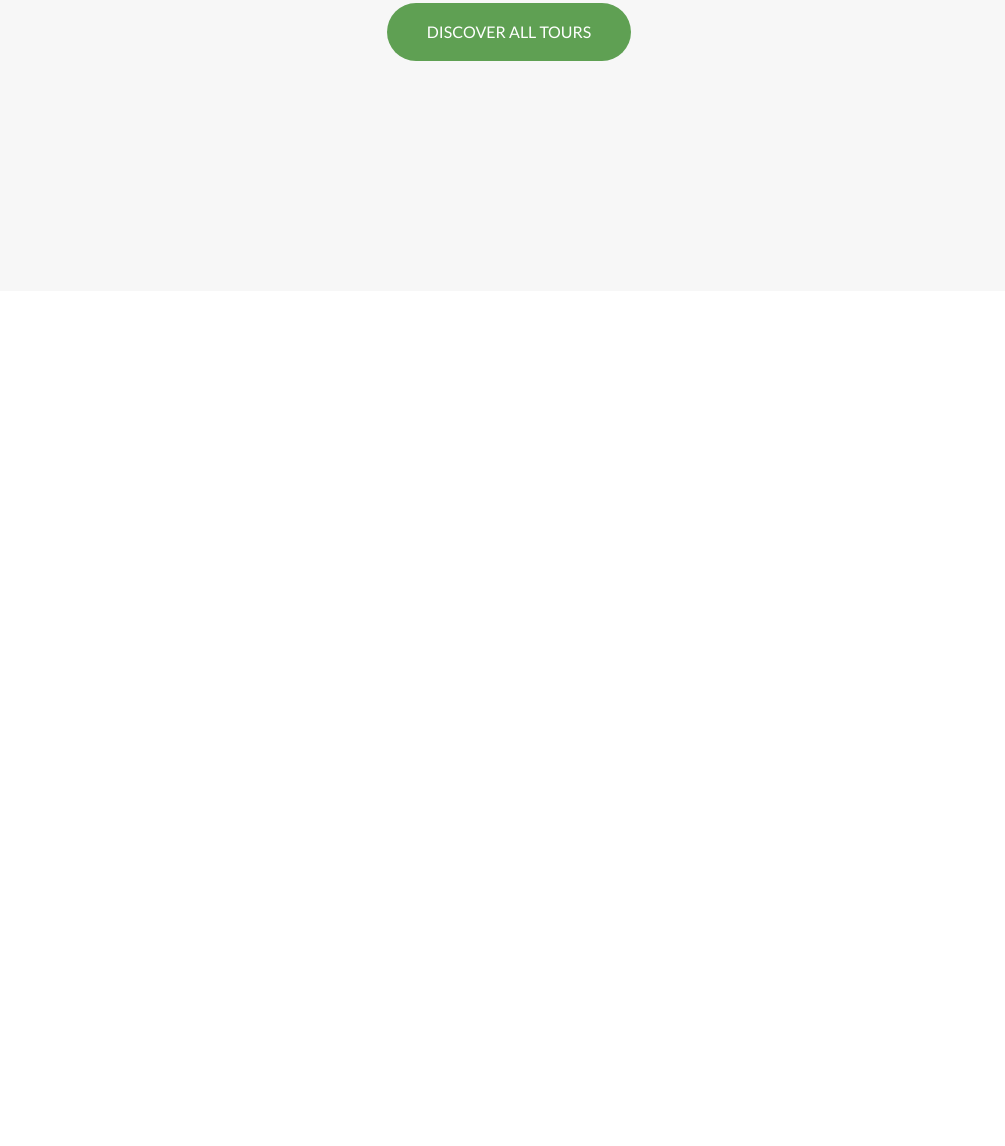
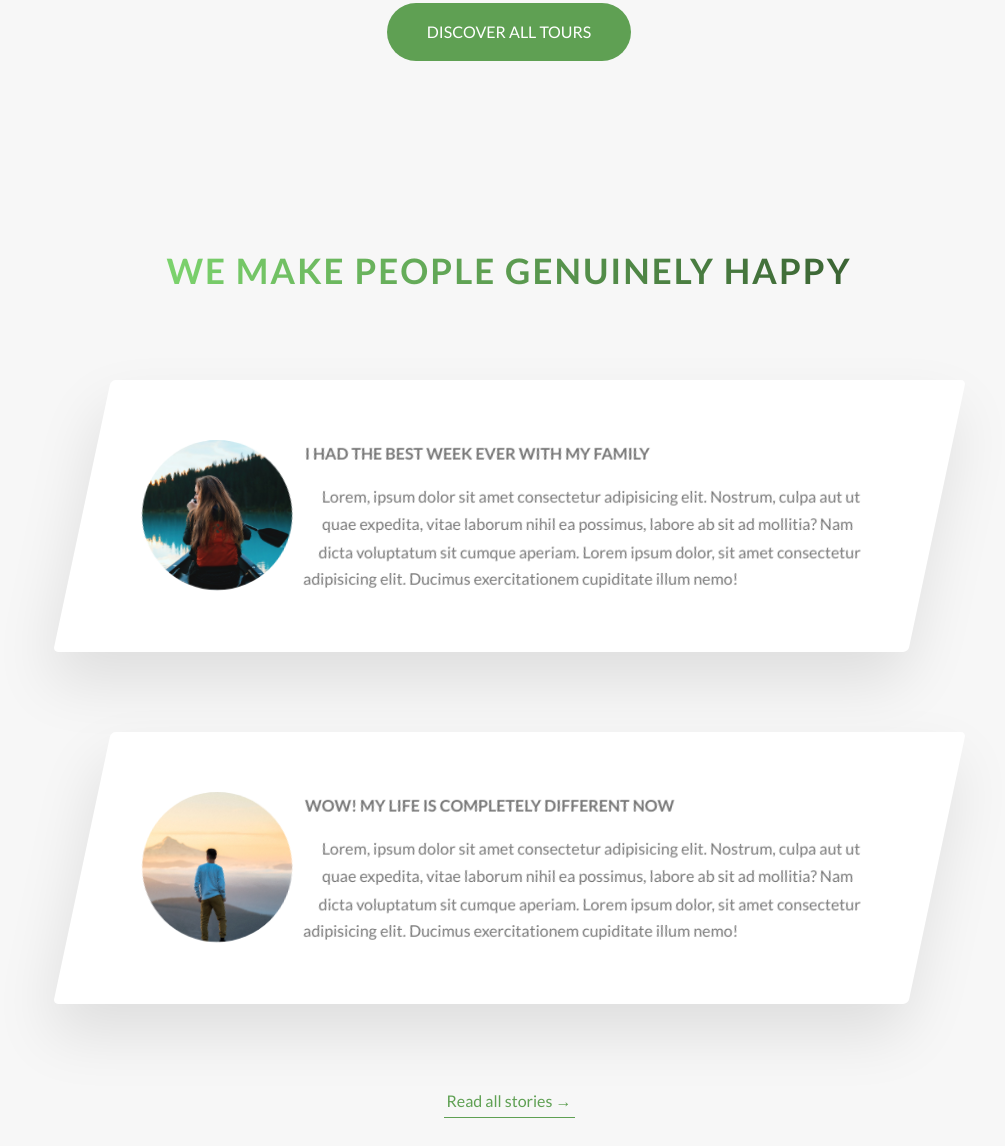
Before and after one commit to patrycjanie/Oudoor-tours, a website: page index.html in a window 1280 px wide. Shown: the part 3137-4283 px from the top of the page, without its empty margins (131-1136 px from the left). Before the commit the page ends 3458 px from the top, so only its background shows below. Drawn offline with Linux system fonts and the light colour scheme.

Commit message:
adding section-story

```diff
--- a/index.html
+++ b/index.html
@@ -218,6 +218,51 @@
                     <a href="#" class="btn btn--green btn--animated">Discover all tours</a>
                 </div>
             </section>
+            <section class="section-stories">
+                <div class="u-center-text u-margin-bottom-big">
+                    <h2 class="heading-secondary">
+                        We make people genuinely happy
+                    </h2>
+                </div>
+
+                <div class="row">
+                    <div class="story">
+                        <figure class="story__shape">
+                            <img class="story__img" src="img/nat-8.jpg" alt="person ona a tour">
+                            <figcaption class="story__caption">Mary Smith</figcaption>
+                        </figure>
+                        <div class="story__text">
+                            <h3 class="heading-tertiary u-margin-bottom-small">
+                                I had  the best week ever with my family
+                            </h3>
+                            <p>
+                                Lorem, ipsum dolor sit amet consectetur adipisicing elit. Nostrum, culpa aut ut quae expedita, vitae laborum nihil ea possimus, labore ab sit ad mollitia? Nam dicta voluptatum sit cumque aperiam. Lorem ipsum dolor, sit amet consectetur adipisicing elit. Ducimus exercitationem cupiditate illum nemo!
+                            </p>
+                        </div>
+                    </div>
+                </div>
+
+                <div class="row">
+                    <div class="story">
+                        <figure class="story__shape">
+                            <img class="story__img" src="img/nat-9.jpg" alt="person ona a tour">
+                            <figcaption class="story__caption">Jack Wilson</figcaption>
+                        </figure>
+                        <div class="story__text">
+                            <h3 class="heading-tertiary u-margin-bottom-small">
+                                Wow! My life is completely different now
+                            </h3>
+                            <p>
+                                Lorem, ipsum dolor sit amet consectetur adipisicing elit. Nostrum, culpa aut ut quae expedita, vitae laborum nihil ea possimus, labore ab sit ad mollitia? Nam dicta voluptatum sit cumque aperiam. Lorem ipsum dolor, sit amet consectetur adipisicing elit. Ducimus exercitationem cupiditate illum nemo!
+                            </p>
+                        </div>
+                    </div>
+                </div>
+
+                <div class="u-center-text u-margin-bottom-big">
+                        <a href="#" class="btn-text">Read all stories &rarr;</a>
+                </div>
+            </section>
         </main>
 
 
--- /dev/null
+++ b/sass/components/_story.scss
@@ -0,0 +1,58 @@
+.story {
+    width: 75%;
+    margin: 0 auto;
+    box-shadow: 0 3rem 6rem rgba($color-black, .1);
+    background-color: $color-light;
+    border-radius: 5px;
+    padding: 6rem;
+    padding-left: 9rem;
+    font-size: $default-font-size;
+    transform: skewX(-12deg);
+
+    &__shape {
+        width: 15rem;
+        height: 15rem;
+        float: left;
+        -webkit-shape-outside: circle(50% at 50% 50%);
+        shape-outside: circle(50% at 50% 50%); //defines how the content floats around the element
+        -webkit-clip-path: circle(50% at 50% 50%);
+        clip-path: circle(50% at 50% 50%);
+        transform: translateX(-3rem) skewX(12deg);
+        position: relative;
+    }
+
+    &__img {
+        height: 100%;
+        transform: translateX(-4rem) scale(1.4);
+        backface-visibility: hidden;
+        transition: all .5s;
+    }
+
+    &__text {
+        transform: skewX(12deg);
+    }
+
+    &__caption {
+        position: absolute;
+        top: 50%;
+        left: 50%;
+        transform: translate(-50%, 20%);
+        color: $color-light;
+        text-transform: uppercase;
+        font-size: 1.7rem;
+        text-align: center;
+        opacity: 0;
+        transition: all .5s;
+        backface-visibility: hidden;
+    }
+
+    &:hover &__caption {
+        opacity: 1;
+        transform: translate(-50%, -50%);
+    }
+
+    &:hover &__img {
+        transform: translateX(-4rem) scale(1);
+        filter: blur(3px) brightness(80%);
+    }
+}
--- a/sass/main.scss
+++ b/sass/main.scss
@@ -11,6 +11,7 @@
 @import "components/card";
 @import "components/feature-box";
 @import "components/composition";
+@import "components/story";
 
 @import "layout/grid";
 @import "layout/header";
--- a/sass/pages/_home.scss
+++ b/sass/pages/_home.scss
@@ -21,6 +21,11 @@
 
 .section-tours {
     background-color: $color-grey-light-1;
-    padding: 30rem 0 15rem 0;
+    padding: 30rem 0 5rem 0;
     margin-top: -15rem;
 }
+
+.section-stories {
+    padding: 5rem 0;
+    background-color: $color-grey-light-1;
+}
```
Also changed, not shown: package.json (added, +14 -0 lines), css/style.css, 1 other file.
